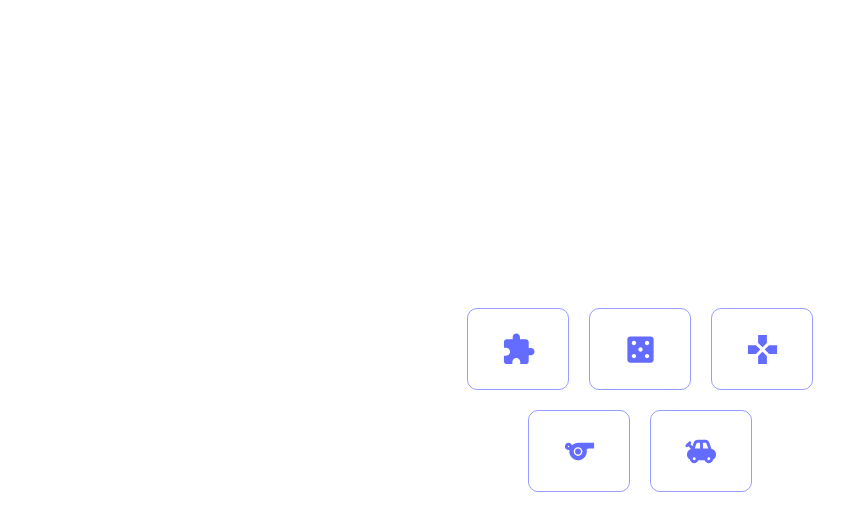
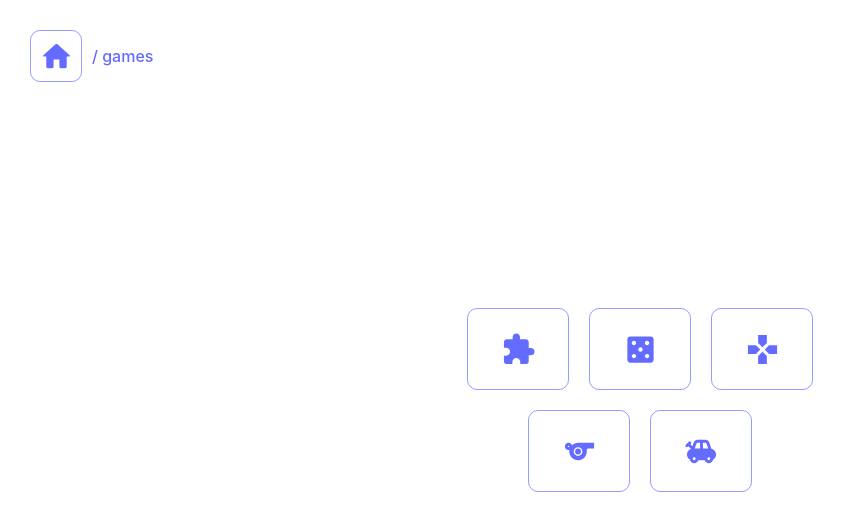
Before and after one commit to Cbain10/cleat-culture, a React (Vite) app: page /games in a window 1280 px wide. Shown: the top 530 px of the page, without its empty margins (0-846 px from the left). Built offline with nearby package versions, Linux system fonts and the light colour scheme.

Commit message:
Add breadcrumb navigation

```diff
--- /dev/null
+++ b/src/components/breadcrumbs/Breadcrumbs.tsx
@@ -0,0 +1,23 @@
+import { Link, useLocation } from "react-router-dom"
+
+export const Breadcrumbs = () => {
+
+    const location = useLocation();
+
+    let currentLink = '';
+
+    const crumbs = location.pathname.split('/')
+        .filter(crumb => crumb !== '')
+        .map(crumb => {
+            currentLink += `/${crumb}`
+            return (
+                <Link key={crumb} to={currentLink}>{`/ ${crumb} `}</Link>
+            )
+        });
+
+    return (
+        <div>
+            {crumbs}
+        </div>
+    )
+}
--- a/src/components/buttons/generic-button/GenericButton.tsx
+++ b/src/components/buttons/generic-button/GenericButton.tsx
@@ -3,13 +3,19 @@ import './GenericButton.css';
 
 type GenericButtonProps = {
     onClick?: () => void;
+    width?: number;
+    height?: number;
     children?: ReactElement;
 }
 
-export const GenericButton: FC<GenericButtonProps> = ({ onClick, children }) => {
+export const GenericButton: FC<GenericButtonProps> = ({ onClick, width = 100, height = 80, children }) => {
 
     return (
-        <div className="generic-button" onClick={onClick}>
+        <div
+            className="generic-button"
+            onClick={onClick}
+            style={{ width: `${width}px`, height: `${height}px` }}
+        >
             {children}
         </div>
     )
--- /dev/null
+++ b/src/components/nav/Nav.css
@@ -0,0 +1,7 @@
+.nav-container {
+    position: absolute;
+    left: 20px;
+    top: 20px;
+    display: flex;
+    align-items: center;
+}
--- /dev/null
+++ b/src/components/nav/Nav.tsx
@@ -0,0 +1,18 @@
+import HomeRoundedIcon from '@mui/icons-material/HomeRounded';
+import { Link } from 'react-router-dom';
+import './Nav.css';
+import { GenericButton } from '../buttons/generic-button/GenericButton';
+import { Breadcrumbs } from '../breadcrumbs/Breadcrumbs';
+
+export const Nav = () => {
+    return (
+        <div className='nav-container'>
+            <Link to={'/'} >
+                <GenericButton width={50} height={50} >
+                    <HomeRoundedIcon fontSize='large'/>
+                </GenericButton>
+            </Link>
+            <Breadcrumbs />
+        </div>
+    )
+}
--- a/src/views/chooser/Chooser.tsx
+++ b/src/views/chooser/Chooser.tsx
@@ -5,6 +5,7 @@ import './Chooser.css';
 import { Slider } from "@mui/material";
 import { dynamoCleatService } from "../../services/serverless/DynamoCleatService";
 import { Cleat } from "../../types/types";
+import { Nav } from "../../components/nav/Nav";
 
 const Chooser = () => {
 
@@ -51,6 +52,8 @@ const Chooser = () => {
     ]
 
     return (
+        <>
+            <Nav />
             <div className='chooser-container'>
                 <h2>Let's find the right cleats for you!</h2>
                 <div className='aspects-container'>
@@ -141,6 +144,7 @@ const Chooser = () => {
                     }
                 </div>
             </div>
+        </>
     )
 }
 
--- a/src/views/cleatArchive/CleatArchive.tsx
+++ b/src/views/cleatArchive/CleatArchive.tsx
@@ -1,40 +1,10 @@
-// import { useState } from "react";
+import { Nav } from '../../components/nav/Nav';
 import './CleatArchive.css';
-// import { useEffect } from "react";
-// import ClipLoader from 'react-spinners/ClipLoader';
-// import { dynamoCleatService } from "../../services/serverless/DynamoCleatService";
-// import { Cleat } from "../../types/types";
 
 const CleatTable = () => {
 
-    // const [data, setData] = useState<Cleat[]>([]);
-    // const [showAddCleatModal, setShowAddCleatModal] = useState<boolean>(false);
-    // const [loading, setLoading] = useState<boolean>(false);
-
-    // useEffect(() => {
-    //     dynamoCleatService.getAllCleats()
-    //         .then((response) => {
-    //             setData(response);
-    //             setLoading(false);
-    //         })
-    // }, []);
-
     return (
-        <>
-            {/* {loading &&
-                <ClipLoader
-                    color={'red'}
-                    loading={true}
-                    size={150}
-                    aria-label='Loading Spinner'
-                />
-            }
-            {!loading && */}
-                <div className="cleat-table">
-                    CLEAT ARCHIVE
-                </div>
-            {/* } */}
-        </>
+        <Nav />
     )
 };
 
--- a/src/views/cleatPage/CleatPage.tsx
+++ b/src/views/cleatPage/CleatPage.tsx
@@ -4,6 +4,7 @@ import './CleatPage.css';
 import ClipLoader from 'react-spinners/ClipLoader';
 import { dynamoCleatService } from '../../services/serverless/DynamoCleatService';
 import { Cleat } from '../../types/types';
+import { Nav } from '../../components/nav/Nav';
 
 const CleatPage = () => {
 
@@ -28,6 +29,7 @@ const CleatPage = () => {
 
     return (
         <>
+            <Nav />
             {loading &&
                 <ClipLoader
                     color={'red'}
--- a/src/views/gamesView/GamesView.tsx
+++ b/src/views/gamesView/GamesView.tsx
@@ -6,9 +6,12 @@ import GamesIcon from '@mui/icons-material/Games';
 import SportsIcon from '@mui/icons-material/Sports';
 import ToysIcon from '@mui/icons-material/Toys';
 import './GamesView.css';
+import { Nav } from "../../components/nav/Nav";
 
 export const GamesView = () => {
     return (
+        <>
+            <Nav />
             <div className="outer-container">
                 <div style={{ display: 'flex' }}>
                     <Link to={`/error`}>
@@ -40,5 +43,6 @@ export const GamesView = () => {
                     </Link>
                 </div>
             </div>
+        </>
     )
 }
--- a/src/views/home/Home.tsx
+++ b/src/views/home/Home.tsx
@@ -1,6 +1,5 @@
 import { Link } from 'react-router-dom';
 import { GenericButton } from '../../components/buttons/generic-button/GenericButton';
-// import TableChartIcon from '@mui/icons-material/TableChart';
 import SportsSoccerIcon from '@mui/icons-material/SportsSoccer';
 import VideogameAssetIcon from '@mui/icons-material/VideogameAsset';
 import './Home.css';
--- a/src/views/soccerView/SoccerView.tsx
+++ b/src/views/soccerView/SoccerView.tsx
@@ -2,9 +2,12 @@ import { Link } from "react-router-dom"
 import { GenericButton } from "../../components/buttons/generic-button/GenericButton";
 import TableChartIcon from '@mui/icons-material/TableChart';
 import ManageSearchIcon from '@mui/icons-material/ManageSearch';
+import { Nav } from "../../components/nav/Nav";
 
 export const SoccerView = () => {
     return (
+        <>
+            <Nav />
             <div className="buttons-container">
                 <Link to={`/soccer/cleat-table`}>
                     <GenericButton>
@@ -17,5 +20,6 @@ export const SoccerView = () => {
                     </GenericButton>
                 </Link>
             </div>
+        </>
     )
 }
```
Lines whose indentation alone changed are shown as unchanged.
